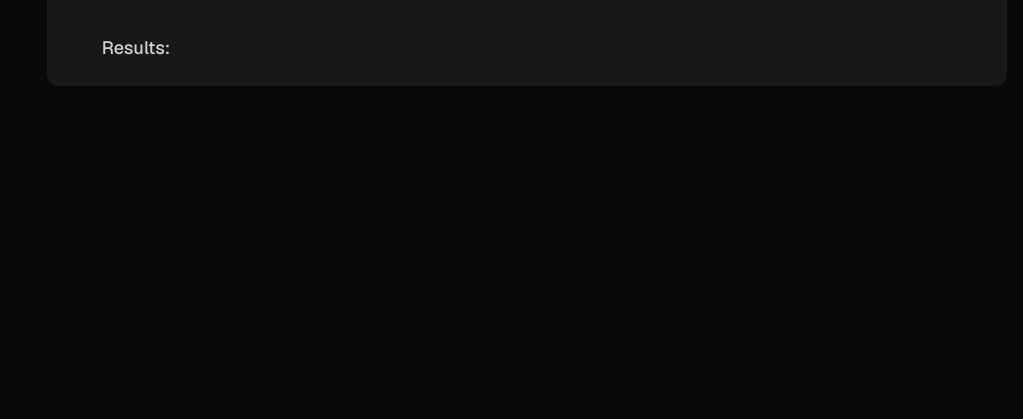
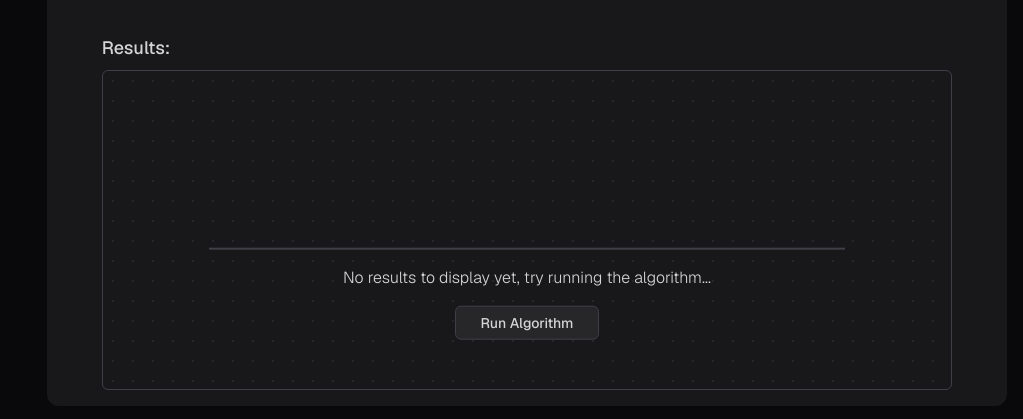
Before and after one commit to pakdad-mousavi/algorithms, a Vue app: page /cpu-scheduling/round-robin in a window 1280 px wide. Shown: the part 1311-1730 px from the top of the page, without its empty margins (257-1280 px from the left). Before the commit the page ends 1413 px from the top, so only its background shows below. Built offline with nearby package versions, Linux system fonts and the light colour scheme; some icons are missing.

Commit message:
Limit the number of processes to 6, and create EmptySpace component.

```diff
--- a/src/assets/main.css
+++ b/src/assets/main.css
@@ -126,6 +126,10 @@ input[type="number"] {
   @apply bg-zinc-800 border border-zinc-700 duration-100 hover:border-main active:translate-y-0.5 rounded-md px-6 py-1.5 cursor-pointer text-sm font-medium;
 }
 
+.btn.disabled {
+  @apply text-zinc-500 !bg-zinc-900 hover:border-zinc-700 active:translate-y-0 rounded-md px-6 py-1.5 cursor-default;
+}
+
 .v-enter-active,
 .v-leave-active {
   @apply relative transition-opacity duration-75 ease-in;
--- /dev/null
+++ b/src/components/EmptySpace.vue
@@ -0,0 +1,19 @@
+<template>
+  <div
+    class="border rounded-md border-zinc-700 h-80 bg-[image:repeating-radial-gradient(var(--color-zinc-800)_0,var(--color-zinc-800)_1px,_transparent_1px,_transparent_100%)] bg-[size:20px_20px] bg-fixed">
+    <div class="relative flex items-center justify-center w-full h-full">
+      <Icon class="absolute -translate-x-1/2 top-1/3 -translate-y-1/3 text-zinc-700 text-9xl left-1/2 animate-bounce"
+        tag="span">
+        <Moon></Moon>
+      </Icon>
+      <div class="z-10 w-3/4 pt-4 space-y-2 text-center border-t-2 translate-y-2/3 border-zinc-700 h-1/3">
+        <slot></slot>
+      </div>
+    </div>
+  </div>
+</template>
+
+<script setup>
+import { Moon } from '@vicons/tabler';
+import { Icon } from '@vicons/utils';
+</script>
--- a/src/views/algorithms/cpu-scheduling/RoundRobin.vue
+++ b/src/views/algorithms/cpu-scheduling/RoundRobin.vue
@@ -43,7 +43,10 @@
             </div>
             <div class="flex gap-2">
               <button class="btn" @click.prevent="zeroOutArrivalTimes">Set All Arrival Times to Zero</button>
-              <button class="btn" @click.prevent="addRow">Add Row</button>
+              <button class="btn" @click.prevent="addRow" :disabled="processData.length === processLimit"
+                :class="{ 'disabled': processData.length === processLimit }">
+                Add Row
+              </button>
             </div>
           </div>
           <div class="overflow-x-scroll">
@@ -86,6 +89,16 @@
           <h3 class="mb-2 text-lg font-medium">Results:</h3>
           <GanttChart v-if="hasAlgorithmBeenRan" :queueLog="groupedQueueLog" :processLog="processLog"
             :quantum="Number(timeSlice)"></GanttChart>
+          <EmptySpace v-else>
+            <template v-slot>
+              <p class="mb-4">
+                No results to display yet, try running the algorithm...
+              </p>
+              <button @click.prevent="runAlgorithm" class="btn">
+                Run Algorithm
+              </button>
+            </template>
+          </EmptySpace>
         </div>
       </div>
     </section>
@@ -95,9 +108,12 @@
 <script setup>
 import { Trash } from '@vicons/tabler';
 import { Icon } from '@vicons/utils';
-import { ref, reactive, computed } from 'vue';
+import { ref, reactive, computed, watch } from 'vue';
 import GanttChart from '@/components/algorithms/cpu-scheduling/GanttChart.vue';
+import EmptySpace from '@/components/EmptySpace.vue';
 
+
+// Reactive variables and constants
 const form = ref(null);
 const timeSlice = ref(2);
 const processData = reactive([
@@ -106,17 +122,23 @@ const processData = reactive([
   [2, 4],
   [3, 5]
 ]);
-
 const hasAlgorithmBeenRan = ref(false);
-
 const queueLog = reactive([]);
 const processLog = reactive([]);
+const processLimit = 6;
 
+// Reset algorithm results if the time slice is edited
+watch(timeSlice, () => {
+  resetAlgorithmResults();
+});
+
+// Group the queuelog based on the time of each log
 const groupedQueueLog = computed(() => {
   const grouped = Object.groupBy(queueLog, (log) => log[0]);
   return Object.values(grouped);
 });
 
+// Get rid of old algorithm results
 const resetAlgorithmResults = () => {
   hasAlgorithmBeenRan.value = false;
   queueLog.length = 0;
@@ -164,7 +186,6 @@ const updateQueueLog = (currentTime, queue) => {
 
 const updateProcessLog = (currentProcess, currentTime, quantum) => {
   const processCopy = currentProcess.slice();
-  // processCopy[3] = Math.max(0, processCopy[3] - quantum);
   processLog.push([currentTime, processCopy]);
 }
 
```
